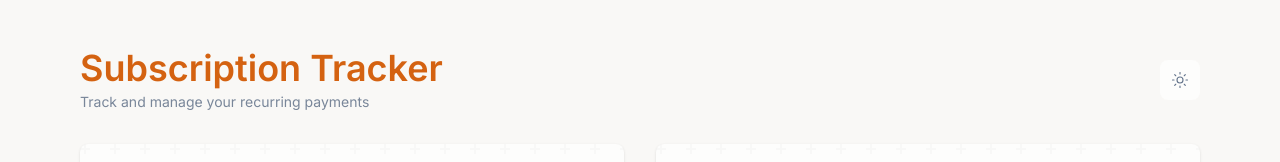
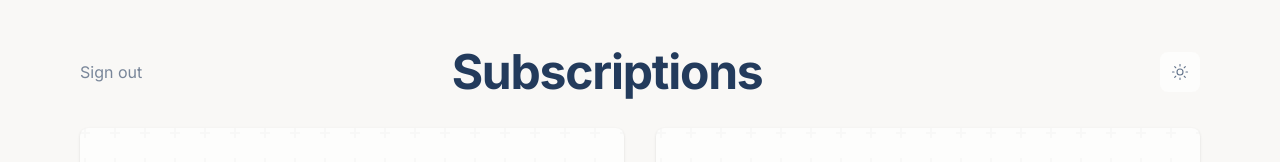
Before and after one commit to morhendos/subscription-tracker, a Next.js app: page /subscriptions in a window 1280 px wide. Shown: the top 162 px of the page. Built offline with nearby package versions, Linux system fonts and the light colour scheme; no server answers.

Commit message:
Add simplified PageHeader

```diff
--- a/src/components/layout/PageHeader.tsx
+++ b/src/components/layout/PageHeader.tsx
@@ -1,17 +1,25 @@
+'use client';
+
 import { ThemeToggle } from '@/components/ThemeToggle';
+import { signOut } from 'next-auth/react';
 
 export function PageHeader() {
   return (
-    <div className="flex items-center justify-between mb-8">
-      <div className="space-y-1">
-        <h1 className="text-4xl font-semibold journal-heading text-accent">
-          Subscription Tracker
+    <div className="mb-8 animate-fade-in">
+      <div className="flex justify-between items-center">
+        <button
+          onClick={() => signOut()}
+          className="text-ink/60 hover:text-ink transition-colors"
+        >
+          Sign out
+        </button>
+        <h1 className="journal-heading text-4xl sm:text-5xl font-bold text-ink tracking-tight">
+          Subscriptions
         </h1>
-        <p className="text-sm text-ink/60">
-          Track and manage your recurring payments
-        </p>
+        <div className="w-32 flex justify-end">
+          <ThemeToggle />
+        </div>
       </div>
-      <ThemeToggle />
     </div>
   );
 }
```
